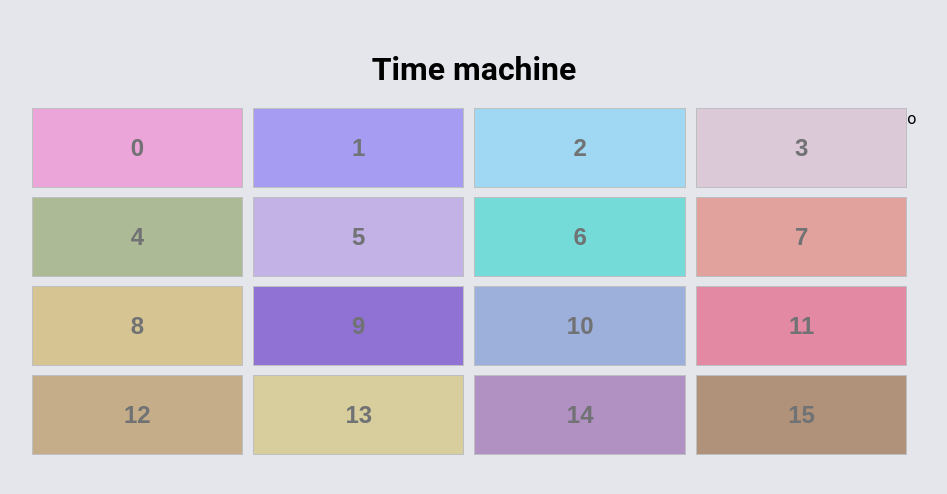
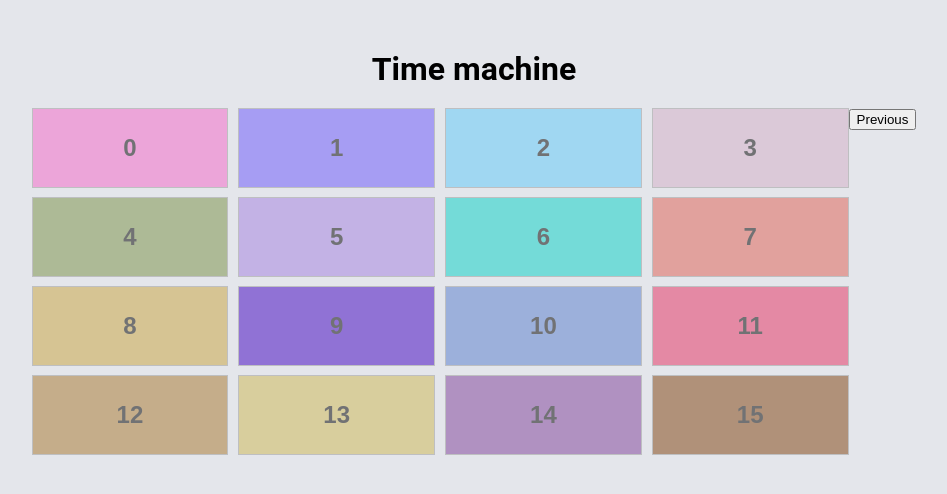
Before and after one commit to DanDPV/Applaudo-Trainee-week-7, a React (Create React App) app: page / in a window 1280 px wide. Shown: the top 494 px of the page, without its empty margins (166-1113 px from the left). Built offline with nearby package versions, Linux system fonts and the light colour scheme.

Commit message:
:construction: Use useTimeMachine hook to store state

```diff
--- a/src/pages/TimeMachinePage/TimeMachinePage.tsx
+++ b/src/pages/TimeMachinePage/TimeMachinePage.tsx
@@ -1,14 +1,24 @@
 import React, { useState } from 'react';
 import TimeMachineBoard from 'components/TimeMachineBoard/TimeMachineBoard';
+import TimeMachineMenu from 'components/TimeMachineMenu/TimeMachineMenu';
+import useTimeMachine from 'hooks/useTimeMachine';
 import 'pages/TimeMachinePage/TimeMachinePage.css';
 
 const TimeMachinePage = () => {
   const size = 4;
+  const [currentPosition, setCurrentPosition] = useState<number>(0);
   const [squares, setSquares] = useState<boolean[]>(Array(size * size).fill(false));
+  const [, getPreviousValue, timeLength] = useTimeMachine(squares);
+
   const handleClick = (i: number) => {
     const newSquares = Array(size * size).fill(false) as boolean[];
     newSquares[i] = true;
     setSquares(newSquares);
+  };
+  const handleGetPrevious = (step: number) => {
+    setCurrentPosition(p => p + step);
+    console.log(timeLength);
+    setSquares(getPreviousValue(currentPosition + step));
   };
   return (
     <div className="page-content">
@@ -17,7 +27,13 @@ const TimeMachinePage = () => {
         <div className="board">
           <TimeMachineBoard squares={squares} handleClick={handleClick} />
         </div>
-        <div className="info">o</div>
+        <div className="info">
+          <TimeMachineMenu
+            getPreviousValue={handleGetPrevious}
+            currentPosition={currentPosition}
+            timeLength={timeLength}
+          />
+        </div>
       </div>
     </div>
   );
```
